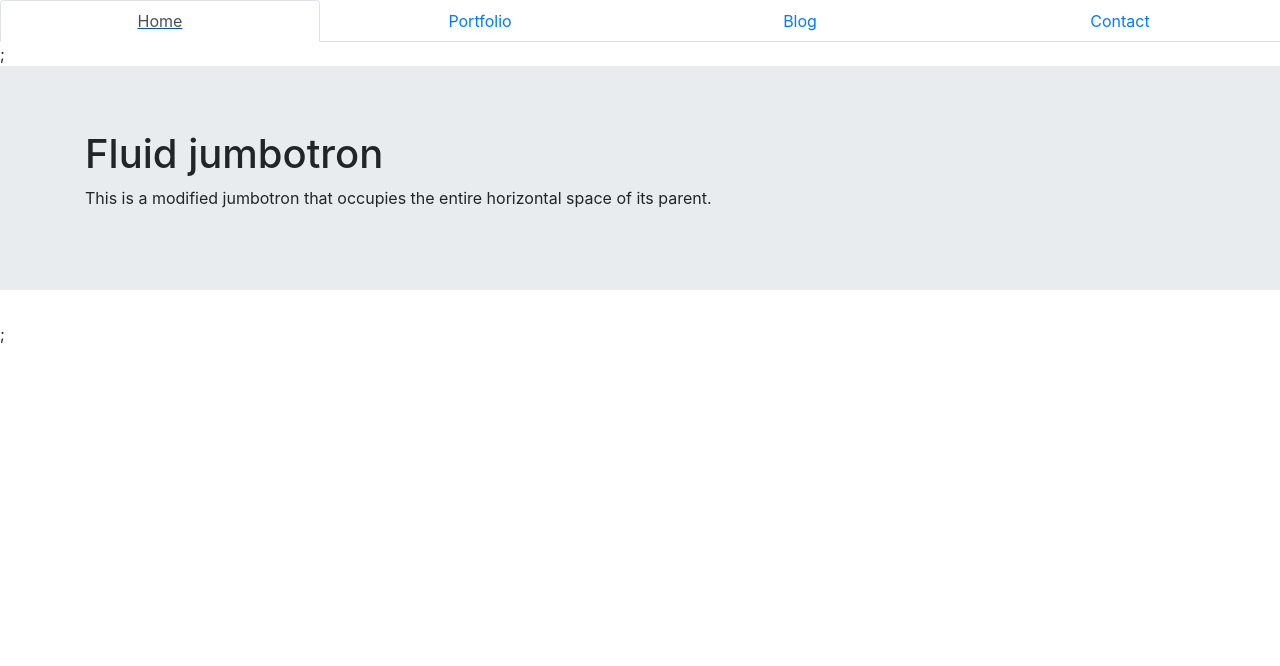
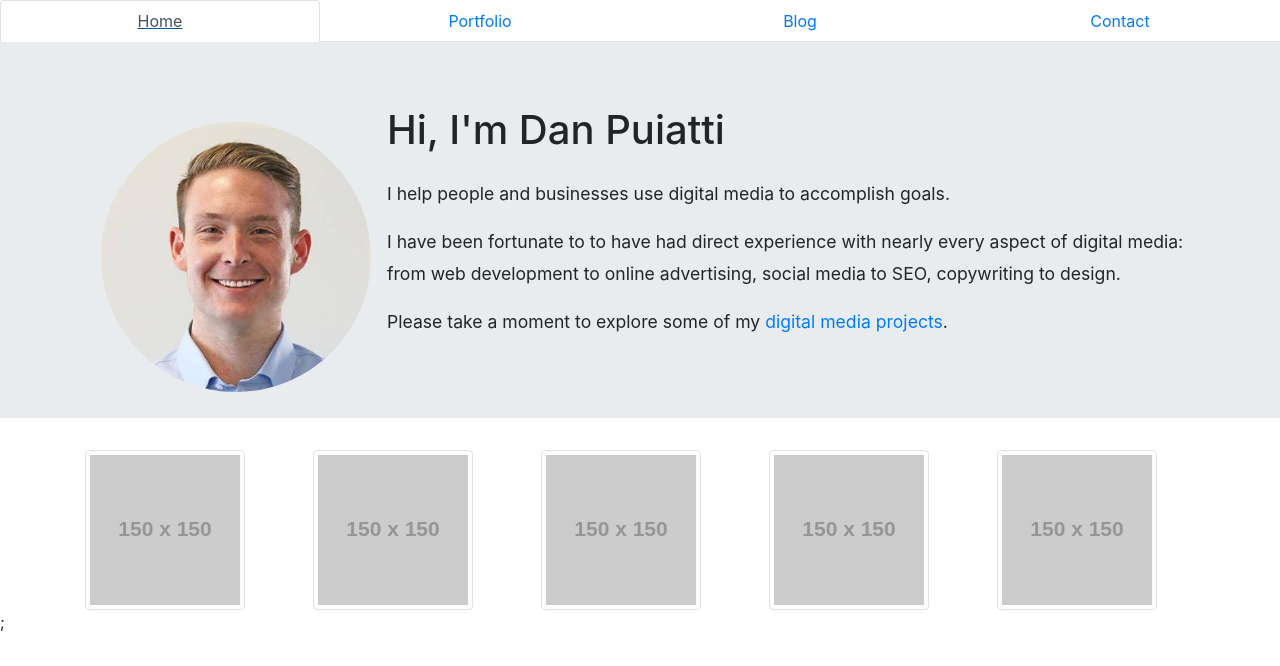
Before and after one commit to Danskii/Daniel-Puiatti, a React (Create React App) app in the folder development/: page / in a window 1280 px wide. Shown: the top 666 px of the page. Built offline with nearby package versions, Linux system fonts and the light colour scheme.

Commit message:
added profile image and started to create thumbnail gallery at bottom

```diff
--- a/development/src/App.js
+++ b/development/src/App.js
@@ -1,5 +1,5 @@
 import React, { Component } from 'react';
-import Navigation from './components/Navigation'
+import Navigation from './components/Navigation';
 import Home from './components/Home';
 import Blog from './components/Blog';
 import Contact from './components/Contact';
@@ -9,6 +9,7 @@ import {
   Route,
   Link
 } from 'react-router-dom';
+import '../src/index.css';
 
 class App extends Component {
   render() {
@@ -16,6 +17,7 @@ class App extends Component {
       <div className="App">
        <Navigation />
 
+
       </div>
     );
   }
--- a/development/src/components/Home.js
+++ b/development/src/components/Home.js
@@ -1,6 +1,15 @@
 import React, { Component } from 'react';
 import Jumbotron from 'react-bootstrap/Jumbotron';
 import Container from 'react-bootstrap/Container';
+import Image from 'react-bootstrap/Image';
+import Row from 'react-bootstrap/Row';
+import Col from 'react-bootstrap/Col';
+import {
+  BrowserRouter as Router,
+  Route,
+  Link
+} from 'react-router-dom';
+
 
 class Home extends Component {
   render() {
@@ -8,13 +17,35 @@ class Home extends Component {
       <div className="Home">
 <Jumbotron fluid>
   <Container>
-    <h1>Fluid jumbotron</h1>
-    <p>
-      This is a modified jumbotron that occupies the entire horizontal space of
-      its parent.
-    </p>
+  <span className="danielPuiattiProfileImage">
+  <Image src={require('../images/daniel-puiatti.jpg')} roundedCircle fluid />
+  </span>
+    <h1>Hi, I'm Dan Puiatti</h1>
+    <p>I help people and businesses use digital media to accomplish goals.</p>
+    <p>I have been fortunate to to have had direct experience with nearly every aspect of digital media: from web development to online advertising, social media to SEO, copywriting to design.</p>
+  <p>Please take a moment to explore some of my <Link to="/portfolio">digital media projects</Link>.</p>
   </Container>
-</Jumbotron>;
+</Jumbotron>
+<Container>
+  <Row>
+    <Col>
+      <Image src="https://via.placeholder.com/150" thumbnail />
+    </Col>
+    <Col>
+      <Image src="https://via.placeholder.com/150" thumbnail />
+    </Col>
+    <Col>
+      <Image src="https://via.placeholder.com/150" thumbnail />
+    </Col>
+    <Col>
+      <Image src="https://via.placeholder.com/150" thumbnail />
+    </Col>    <Col>
+      <Image src="https://via.placeholder.com/150" thumbnail />
+    </Col>
+
+
+  </Row>
+</Container>;
       </div>
     );
   }
--- a/development/src/components/Navigation.js
+++ b/development/src/components/Navigation.js
@@ -39,7 +39,7 @@ class Navigation extends Component {
   <Nav.Item>
   <Link to="/contact"><Nav.Link href="/contact">Contact</Nav.Link></Link>
   </Nav.Item>
-</Nav>;
+</Nav>
       <Route exact path="/" component={Home}/>
       <Route path="/portfolio" component={Portfolio}/>
       <Route path="/blog" component={Blog}/>
--- a/development/src/index.css
+++ b/development/src/index.css
@@ -12,3 +12,21 @@ code {
   font-family: source-code-pro, Menlo, Monaco, Consolas, "Courier New",
     monospace;
 }
+
+
+.Home h1 {
+  margin-bottom: 1.5rem;
+}
+
+.Home p {
+  margin-bottom: 1rem;
+  font-size: 1.1rem;
+  line-height: 2rem;
+}
+
+.danielPuiattiProfileImage img {
+  width: 270px;
+  height: auto;
+  float: left;
+  margin: 1rem;
+}
```
Also changed, not shown: development/src/images/daniel-puiatti.jpg (added).
